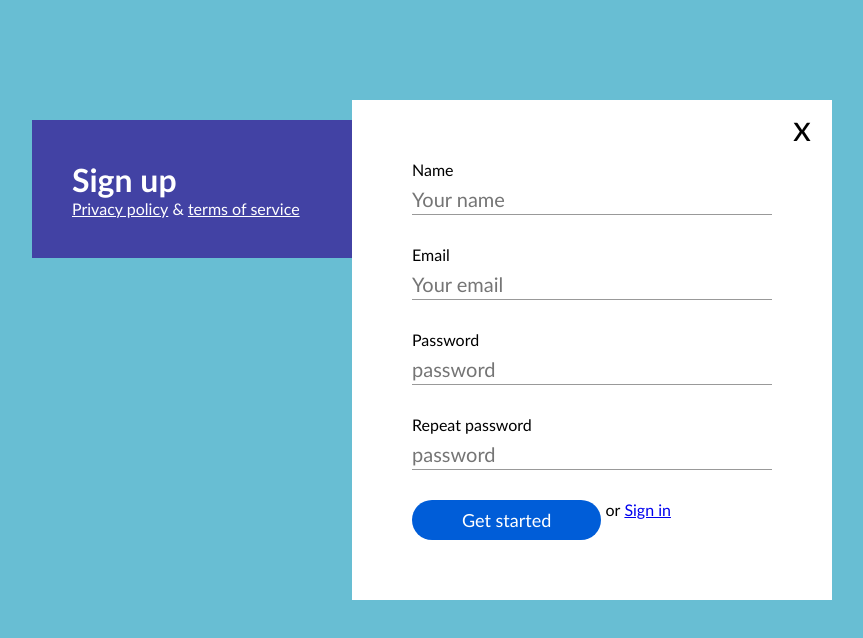
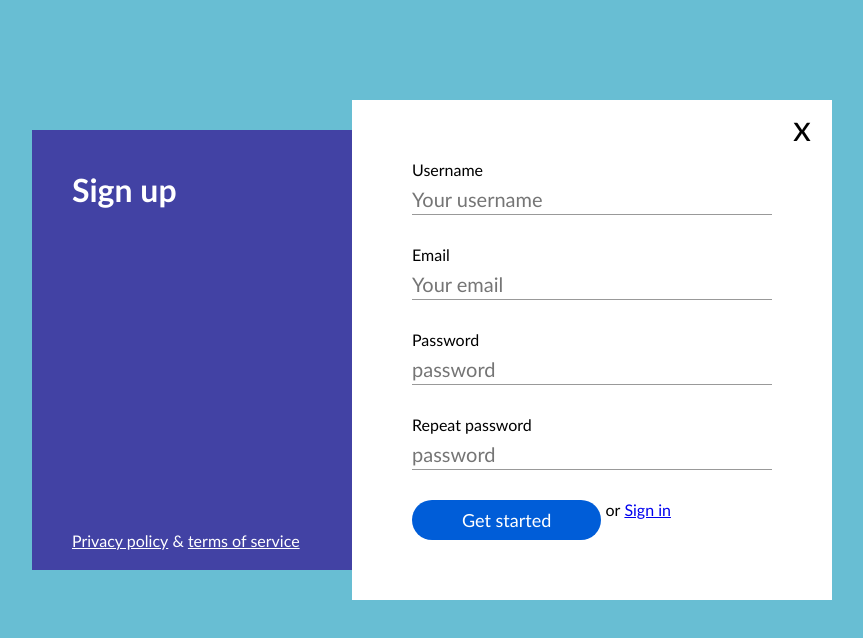
Before and after one commit to front-end-by-rimantas/21-grupe-sign-up, a plain HTML site: page index.html in a window 1280 px wide. Shown: the whole page, without its empty margins (208-1071 px from the left). Drawn offline with Linux system fonts and the light colour scheme.

Commit message:
Left column height using position absolute

```diff
--- a/css/main.css
+++ b/css/main.css
@@ -7,15 +7,18 @@ body {
     width: 800px;
     margin-top: 100px;
     margin-left: calc((100% - 800px) / 2);
+    position: relative;
 }
 .left-column {
     display: inline-block;
     width: 40%;
     float: left;
     padding: 40px;
-    margin-top: 20px;
     background-color: #4242a4;
     color: #fff;
+    position: absolute;
+    top: 30px;
+    bottom: 30px;
 }
 h1 {
     display: inline-block;
@@ -23,7 +26,10 @@ h1 {
 }
 footer {
     display: inline-block;
-    width: 100%;
+    position: absolute;
+    left: 40px;
+    right: 40px;
+    bottom: 20px;
 }
 footer > a {
     display: inline-block;
@@ -36,7 +42,7 @@ footer > span {
 .right-column {
     display: inline-block;
     width: 60%;
-    float: left;
+    float: right;
     padding: 60px;
     background-color: #fff;
     position: relative;
--- a/index.html
+++ b/index.html
@@ -28,8 +28,8 @@
             <div class="close">x</div>
             <form>
                 <div class="form-row">
-                    <label for="name">Name</label>
-                    <input id="name" type="text" placeholder="Your name" required>
+                    <label for="username">Username</label>
+                    <input id="username" type="text" placeholder="Your username" required>
                 </div>
                 <div class="form-row">
                     <label for="email">Email</label>
```
